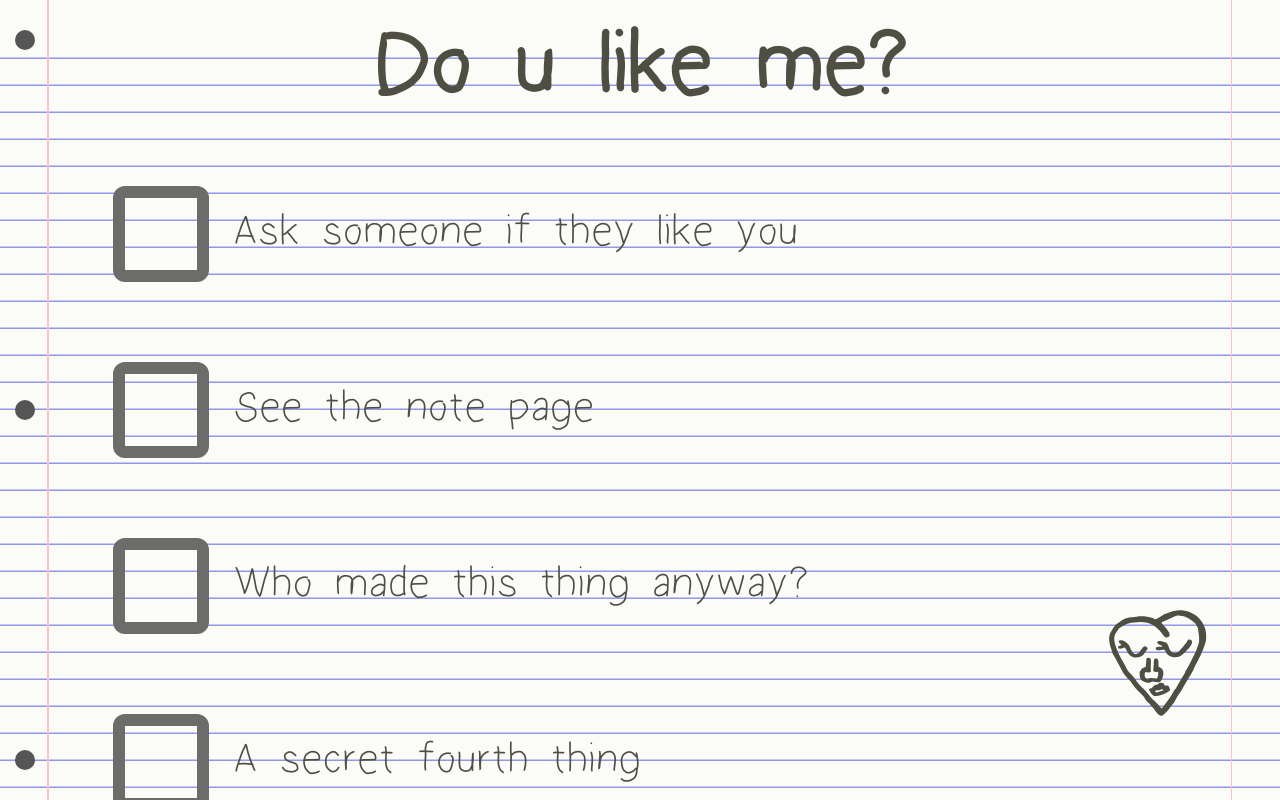
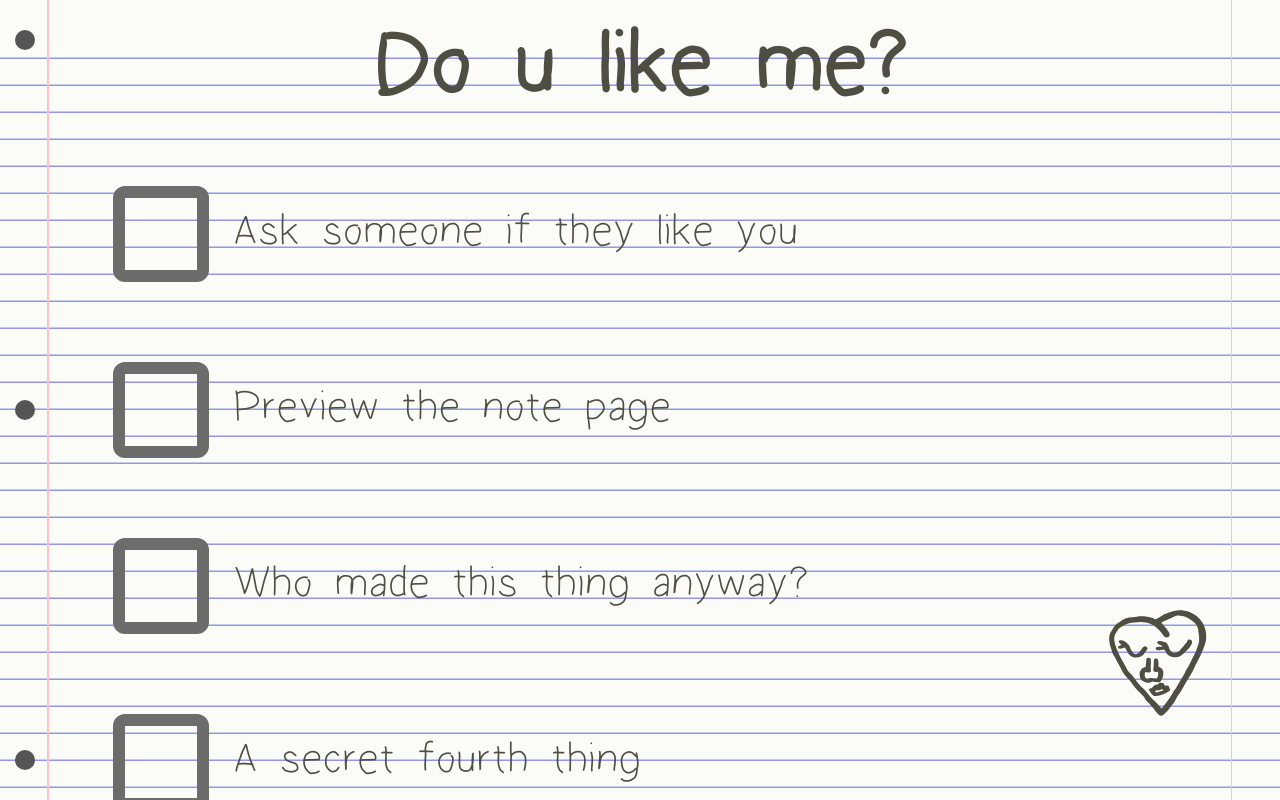
Before and after one commit to andregcab/do-you-like-me, a Next.js app: page / in a window 1280 px wide. Built offline with nearby package versions, Linux system fonts and the light colour scheme.

Commit message:
header is link, update personal link

```diff
--- a/src/components/NotebookPaper/index.tsx
+++ b/src/components/NotebookPaper/index.tsx
@@ -1,3 +1,4 @@
+import Link from 'next/link';
 import { PropsWithChildren } from '@types';
 import HeartDoodle from '@components/HeartDoodle';
 import styles from '@styles/NotebookPaper.module.scss';
@@ -11,9 +12,11 @@
         <div className={`${styles.hole} ${styles.third_hole}`}></div>
       </div>
       <div className={`${styles.r_margin} ${styles.margin}`}></div>
-      <header>
-        <span className={styles.page_title}>Do u like me?</span>
-      </header>
+      <Link href="/">
+        <header>
+          <span className={styles.page_title}>Do u like me?</span>
+        </header>
+      </Link>
       {children}
       <HeartDoodle />
     </div>
--- a/src/components/SendModal/index.tsx
+++ b/src/components/SendModal/index.tsx
@@ -65,12 +65,13 @@
 
     setLoading(false);
     onClose();
+    router.push('/');
+
     return toast({
       title: `Thanks! We'll let ${senderName} know`,
       status: 'success',
       duration: 5000,
       isClosable: true,
-      onCloseComplete: () => router.push('/'),
     });
   };
 
--- a/src/pages/index.tsx
+++ b/src/pages/index.tsx
@@ -29,8 +29,7 @@
   ];
   const whoActions = [
     () => setSelectedAnswer(Answers.WHO),
-    () =>
-      linkToExternal('https://www.linkedin.com/in/andregcabrera/'),
+    () => linkToExternal('https://github.com/andregcab'),
   ];
   const secretActions = [
     () => setSelectedAnswer(Answers.SECRET),
--- a/src/types.ts
+++ b/src/types.ts
@@ -5,7 +5,7 @@
   NO = 'no',
   MAYBE = 'maybe',
   ASK = 'Ask someone if they like you',
-  SEE = 'See the note page',
+  SEE = 'Preview the note page',
   WHO = 'Who made this thing anyway?',
   SECRET = 'A secret fourth thing',
 }
```
